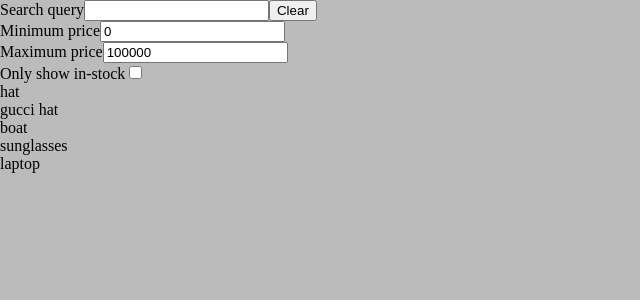
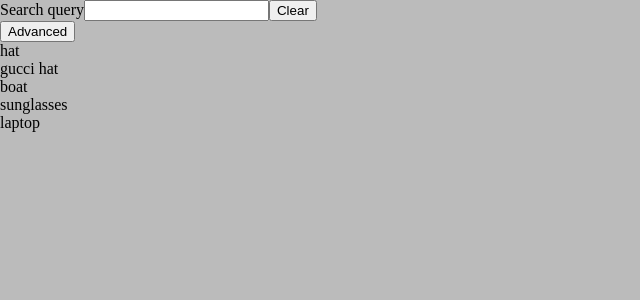
Before and after one commit to danamyot/3800-redux-intro-search, a React app: page / in a window 1280 px wide. Shown: the top 300 px of the page, without its empty margins (0-640 px from the left). Built offline with nearby package versions, Linux system fonts and the light colour scheme; the HTML template or start-up script is replaced by a standard one.

Commit message:
Question 6

```diff
--- a/src/Search.jsx
+++ b/src/Search.jsx
@@ -40,7 +40,19 @@ class UnconnectedSearch extends Component {
             value={this.props.query}
           />
           <button onClick={this.clearForm}>Clear</button>
+          <div>
+            <button
+              onClick={() =>
+                document
+                  .querySelector(".advanced-params")
+                  .classList.toggle("show")
+              }
+            >
+              Advanced
+            </button>
           </div>
+        </div>
+        <div className="advanced-params">
           <div>
             Minimum price
             <input
@@ -66,6 +78,7 @@ class UnconnectedSearch extends Component {
             />
           </div>
         </div>
+      </div>
     );
   };
 }
--- a/src/main.css
+++ b/src/main.css
@@ -2,3 +2,11 @@ body {
   background-color: #bbb;
   margin: 0;
 }
+
+.advanced-params {
+  display: none;
+}
+
+.advanced-params.show {
+  display: block;
+}
```
Lines whose indentation alone changed are shown as unchanged.
